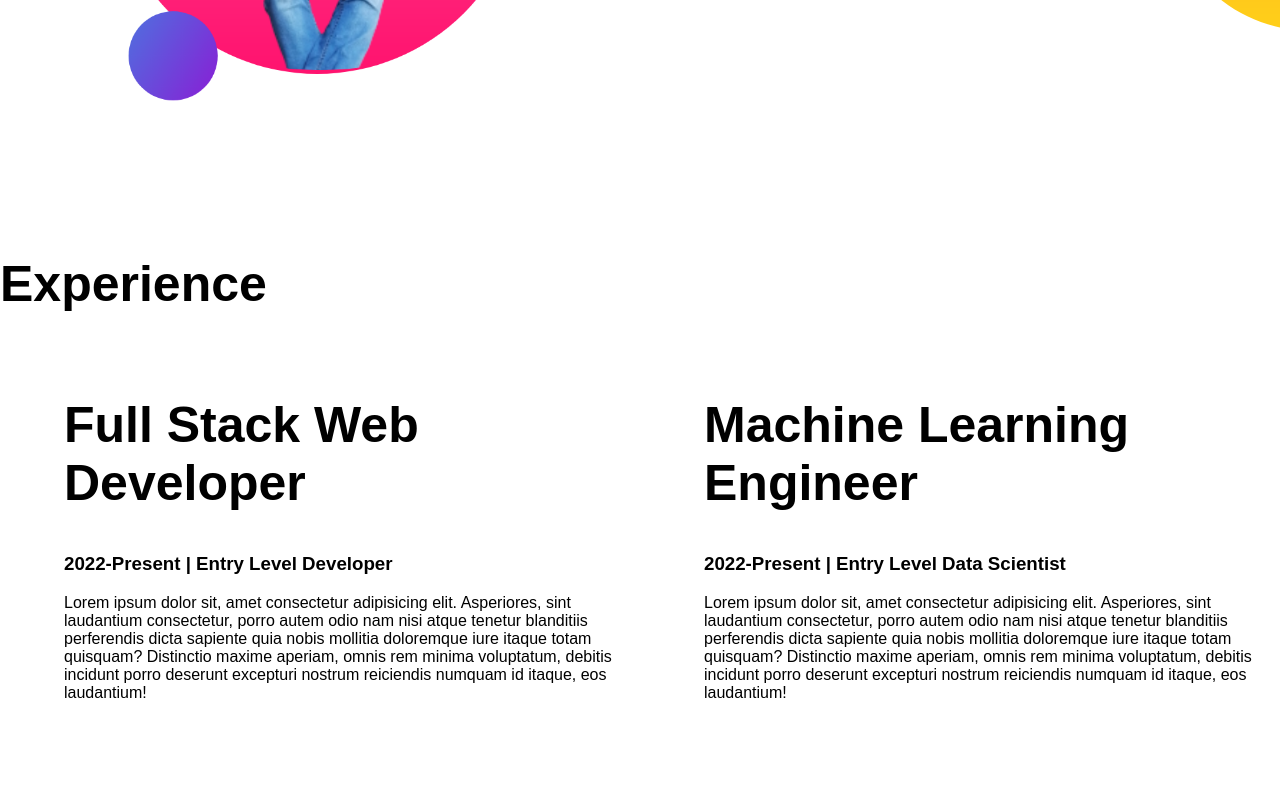
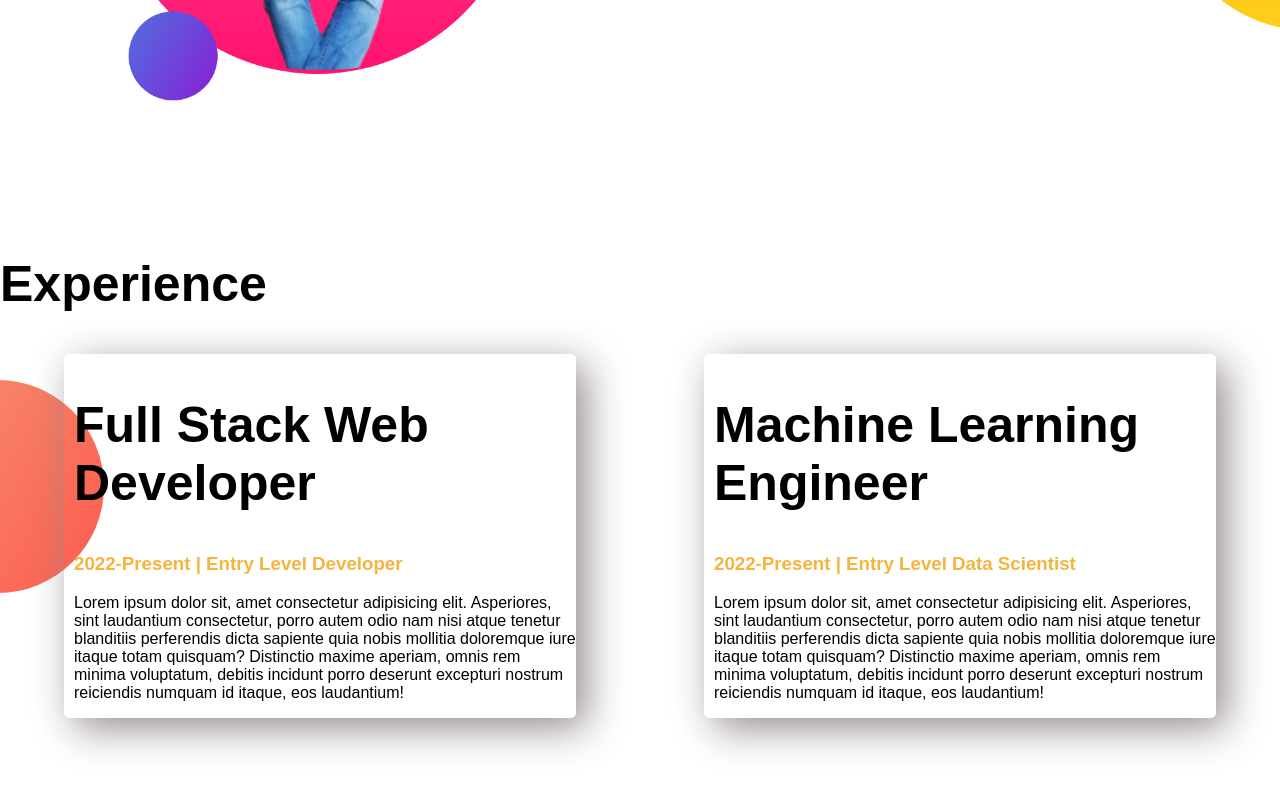
Before and after one commit to tanjilmahmud01/developer-portfolio, a plain HTML site: page index.html in a window 1280 px wide. Shown: the part 987-1777 px from the top of the page. Drawn offline with Linux system fonts and the light colour scheme; a web font is replaced by a local one.

Commit message:
experiece area added

```diff
--- a/index.html
+++ b/index.html
@@ -63,9 +63,9 @@
         <h1>Experience</h1>
 
         <div class="flexible-container">
-            <div class="half-width">
+            <div class="experience-item">
                 <h1>Full Stack Web Developer</h1>
-                <h3>2022-Present | Entry Level Developer</h3>
+                <h3 class="portfolio-owner">2022-Present | Entry Level Developer</h3>
                 <p>Lorem ipsum dolor sit, amet consectetur adipisicing elit. Asperiores, sint laudantium consectetur,
                     porro
                     autem odio nam nisi atque tenetur blanditiis perferendis dicta sapiente quia nobis mollitia
@@ -73,9 +73,9 @@
                     iure itaque totam quisquam? Distinctio maxime aperiam, omnis rem minima voluptatum, debitis incidunt
                     porro deserunt excepturi nostrum reiciendis numquam id itaque, eos laudantium!</p>
             </div>
-            <div class="half-width">
+            <div class="experience-item">
                 <h1>Machine Learning Engineer</h1>
-                <h3>2022-Present | Entry Level Data Scientist</h3>
+                <h3 class="portfolio-owner">2022-Present | Entry Level Data Scientist</h3>
                 <p>Lorem ipsum dolor sit, amet consectetur adipisicing elit. Asperiores, sint laudantium consectetur,
                     porro
                     autem odio nam nisi atque tenetur blanditiis perferendis dicta sapiente quia nobis mollitia
--- a/style.css
+++ b/style.css
@@ -47,3 +47,18 @@
     background-repeat: no-repeat;
     background-position: right;
 }
+
+.experience-item {
+    box-shadow: 10px 10px 40px rgb(149, 139, 139);
+    width: 40%;
+    margin-left: 5%;
+    margin-right: 5%;
+    padding-left: 10px;
+    border-radius: 5px;
+}
+
+.experience-area {
+    background-image: url(images/exp-bg.png);
+    background-repeat: no-repeat;
+    background-position: left;
+}
```
